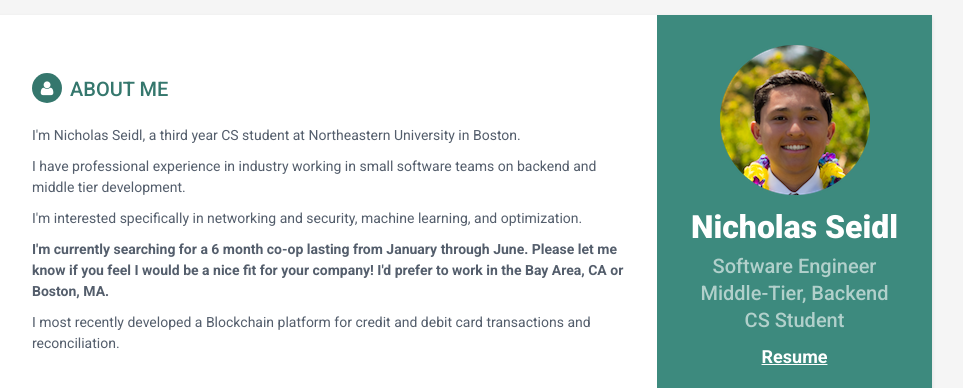
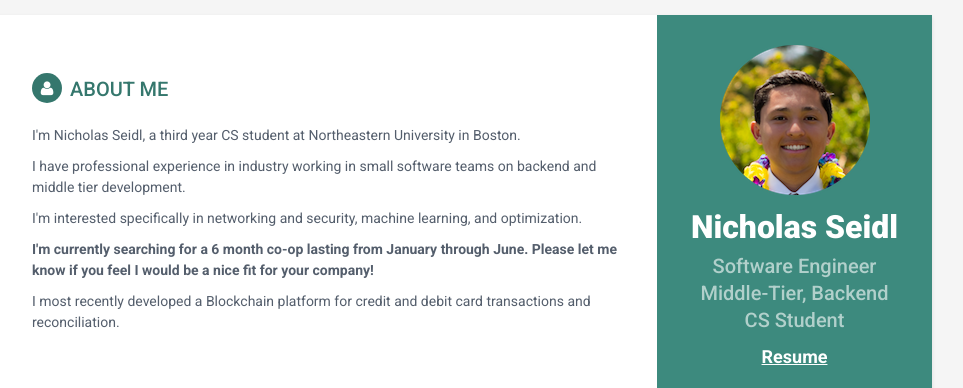
Before and after one commit to nseidl/site, a plain HTML site: page index.html in a window 1280 px wide. Shown: the top 388 px of the page, without its empty margins (188-1151 px from the left). Drawn offline with Linux system fonts and the light colour scheme.

Commit message:
revised index

```diff
--- a/index.html
+++ b/index.html
@@ -89,7 +89,7 @@
                     <p>I'm Nicholas Seidl, a third year CS student at Northeastern University in Boston.</p>
                     <p>I have professional experience in industry working in small software teams on backend and middle tier development.</p>
                     <p>I'm interested specifically in networking and security, machine learning, and optimization.</p>
-                    <p><b>I'm currently searching for a 6 month co-op lasting from January through June. Please let me know if you feel I would be a nice fit for your company! I'd prefer to work in the Bay Area, CA or Boston, MA.</b></p>
+                    <p><b>I'm currently searching for a 6 month co-op lasting from January through June. Please let me know if you feel I would be a nice fit for your company!</b></p>
                     <p>I most recently developed a Blockchain platform for credit and debit card transactions and reconciliation.</p>
                 </div>
             </section>
```
